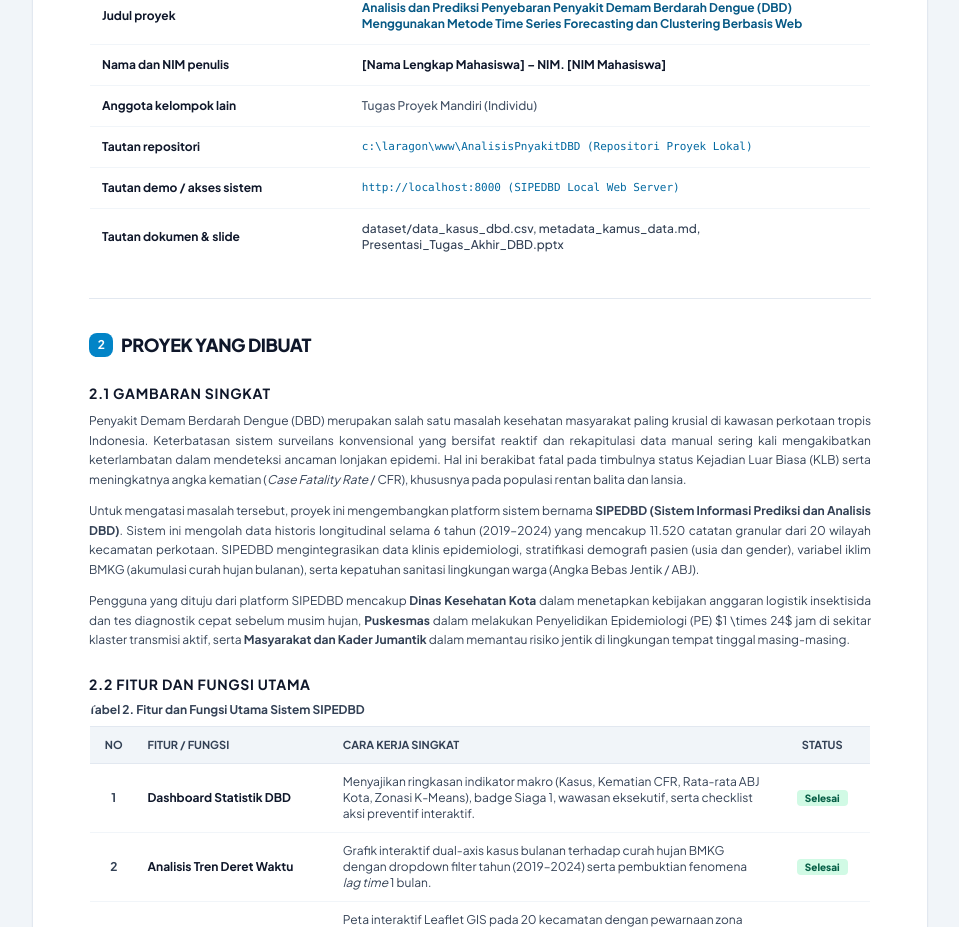
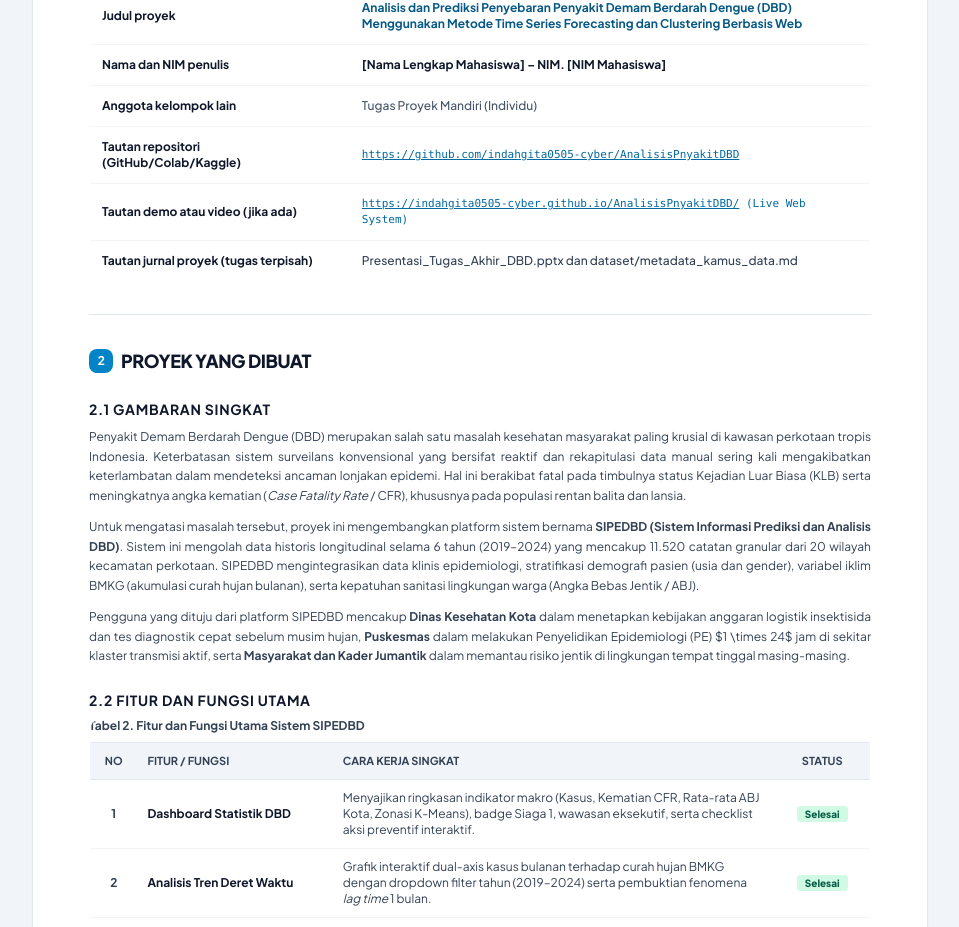
Before and after one commit to indahgita0505-cyber/AnalisisPnyakitDBD, a website: page Laporan_Analisis_BigData_DBD.html in a window 1280 px wide. Shown: the part 1260-2187 px from the top of the page, without its empty margins (160-1119 px from the left). Drawn offline with nearby package versions, Linux system fonts and the light colour scheme.

Commit message:
Update Tabel 1: Tautan resmi GitHub dan Live Demo

```diff
--- a/Laporan_Analisis_BigData_DBD.html
+++ b/Laporan_Analisis_BigData_DBD.html
@@ -192,19 +192,20 @@
                             <td class="p-3 text-slate-600">Tugas Proyek Mandiri (Individu)</td>
                         </tr>
                         <tr class="hover:bg-slate-50">
-                            <td class="p-3 font-bold text-slate-900">Tautan repositori</td>
-                            <td class="p-3 font-mono text-[11px] text-sky-700">c:\laragon\www\AnalisisPnyakitDBD
-                                (Repositori Proyek Lokal)</td>
+                            <td class="p-3 font-bold text-slate-900">Tautan repositori (GitHub/Colab/Kaggle)</td>
+                            <td class="p-3 font-mono text-[11px] text-sky-700">
+                                <a href="https://github.com/indahgita0505-cyber/AnalisisPnyakitDBD" target="_blank" class="underline hover:text-sky-900">https://github.com/indahgita0505-cyber/AnalisisPnyakitDBD</a>
+                            </td>
                         </tr>
                         <tr class="hover:bg-slate-50">
-                            <td class="p-3 font-bold text-slate-900">Tautan demo / akses sistem</td>
-                            <td class="p-3 font-mono text-[11px] text-sky-700">http://localhost:8000 (SIPEDBD Local Web
-                                Server)</td>
+                            <td class="p-3 font-bold text-slate-900">Tautan demo atau video (jika ada)</td>
+                            <td class="p-3 font-mono text-[11px] text-sky-700">
+                                <a href="https://indahgita0505-cyber.github.io/AnalisisPnyakitDBD/" target="_blank" class="underline hover:text-sky-900">https://indahgita0505-cyber.github.io/AnalisisPnyakitDBD/</a> (Live Web System)
+                            </td>
                         </tr>
                         <tr class="hover:bg-slate-50">
-                            <td class="p-3 font-bold text-slate-900">Tautan dokumen & slide</td>
-                            <td class="p-3 text-slate-700">dataset/data_kasus_dbd.csv, metadata_kamus_data.md,
-                                Presentasi_Tugas_Akhir_DBD.pptx</td>
+                            <td class="p-3 font-bold text-slate-900">Tautan jurnal proyek (tugas terpisah)</td>
+                            <td class="p-3 text-slate-700">Presentasi_Tugas_Akhir_DBD.pptx dan dataset/metadata_kamus_data.md</td>
                         </tr>
                     </tbody>
                 </table>
```
Also changed, not shown: 1 other file.
